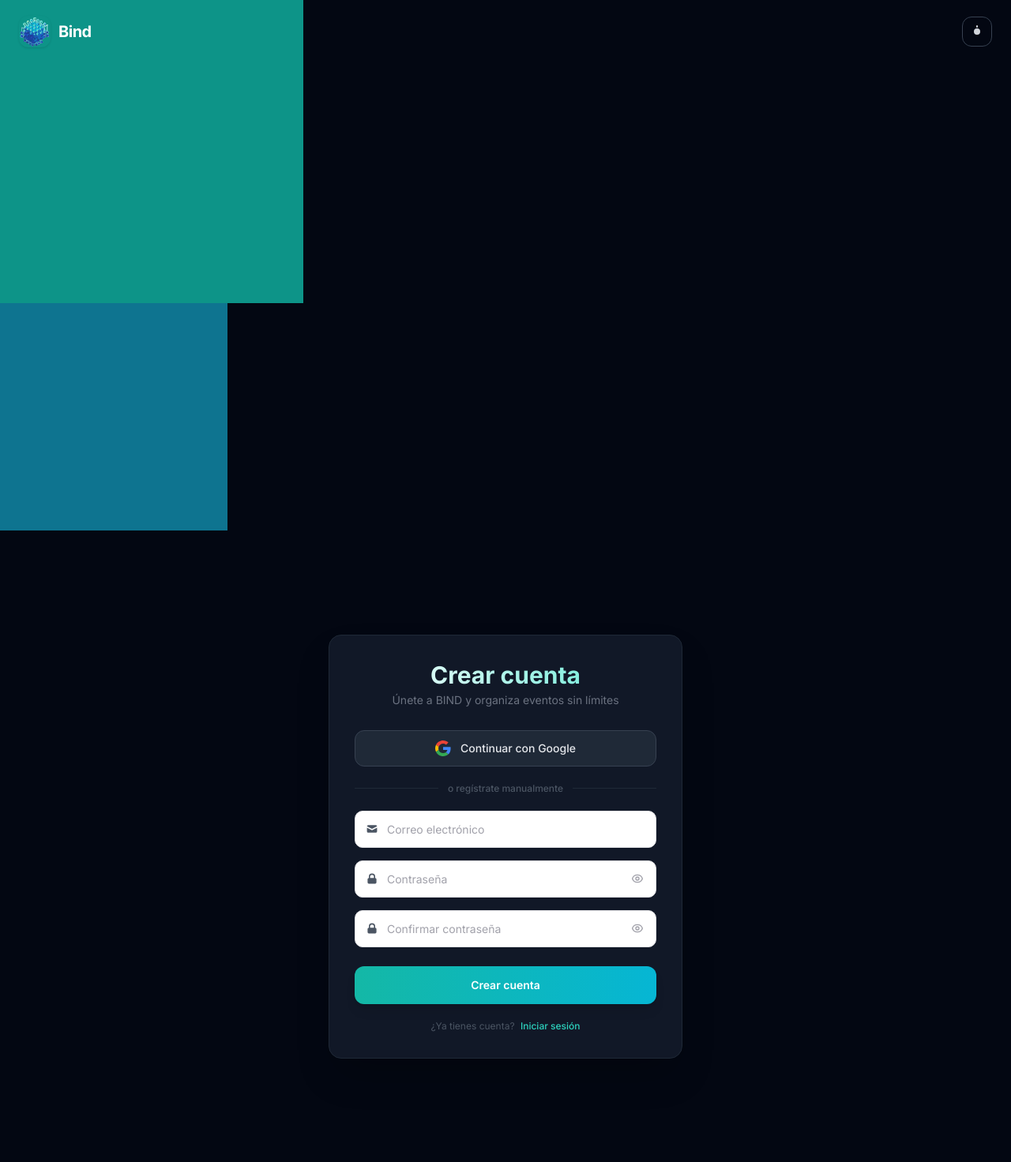
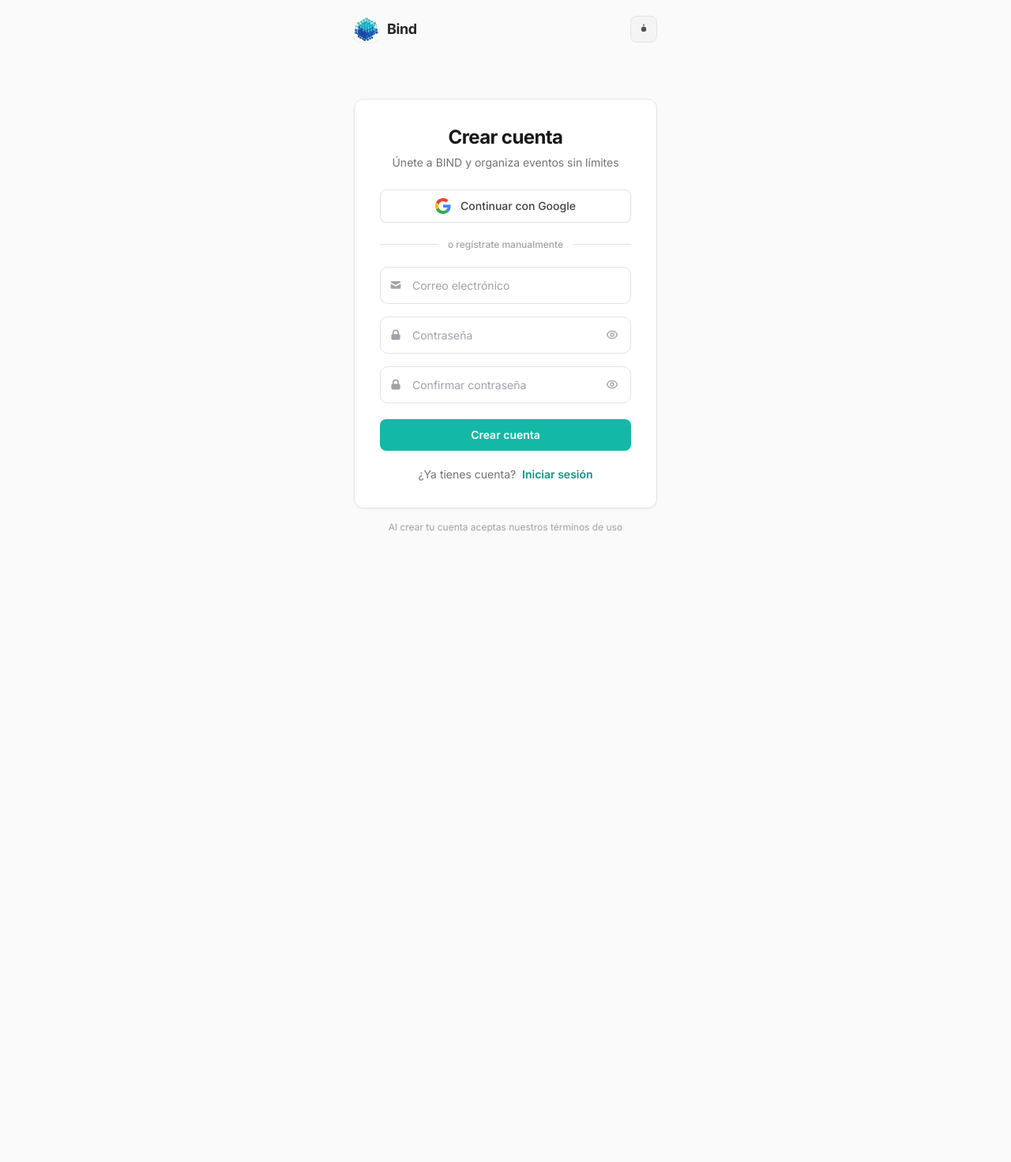
Before and after one commit to JuanFelipePerea/Bind, a Django app: page /accounts/register/ in a window 1280 px wide. Shown: the whole page at 79% size. After the commit the page ends 675 px from the top, so only its background shows below. Run offline with Django 5.2, Linux system fonts and the light colour scheme; some libraries are stand-ins or nearby versions.

Commit message:
feat(ui): fase 1 — completa markup register.html
- Body: bg-gray-950 hardcoded → bg-zinc-50 dark:bg-zinc-950 (theme-aware)
- Blobs decorativos eliminados (incompatibles con fondo claro)
- Header: logo reducido w-8/rounded-lg, toggle zinc tokens, max-w-sm centrado
- Card: bg-gray-900 → bg-white dark:bg-zinc-900, border zinc, shadow-sm
- Titulo: gradient-text → zinc-900 dark:zinc-50 tracking-tight
- Mensajes: bg-red-500/10 → bg-red-50 dark:bg-red-950/40 (semantico)
- Iconos SVG form: text-gray-600 → text-zinc-400 dark:text-zinc-500
- Hints de fortaleza: text-gray-500 → text-zinc-500 dark:text-zinc-400
- Dots de hints: bg-gray-600 → bg-zinc-300 dark:bg-zinc-600
- Submit: gradiente → bg-teal-500 solido con hover scale
- Google btn: dark mode support, zinc tokens
- Divisor: bg-gray-800 → bg-zinc-200 dark:bg-zinc-700
- Footer link: zinc tokens, font-semibold, size text-sm
- INTACTO: id=registerForm, name=email/password1/password2, id=email/
  password1/password2/submitBtn/barWrap/barFill/passHints/strengthLabel/
  matchHintRow/matchIcon/matchText/togglePass1/togglePass2/eye1Open/
  eye1Closed/eye2Open/eye2Closed, csrf_token, /auth/google/login/,
  toda la logica JS de validacion de contrasena

Co-Authored-By: Claude Sonnet 4.6 <noreply@anthropic.com>

```diff
--- a/templates/registration/register.html
+++ b/templates/registration/register.html
@@ -99,55 +99,49 @@
   </style>
 </head>
 
-<body class="bg-gray-950 text-gray-100 min-h-screen relative overflow-hidden">
+<body class="bg-zinc-50 dark:bg-zinc-950 text-zinc-900 dark:text-zinc-100 min-h-screen transition-colors duration-300 relative font-inter">
 
-  <!-- Ambient blobs -->
-  <div class="blob w-96 h-96 bg-teal-600  top-[-8rem]  right-[-6rem]"></div>
-  <div class="blob w-72 h-72 bg-cyan-700  bottom-[-6rem] left-[-4rem]"></div>
-
-  <!-- Header -->
+  <!-- Header minimalista — marca + toggle de tema -->
   <header class="absolute top-0 left-0 w-full py-5 px-6 z-20">
-    <div class="max-w-7xl mx-auto flex justify-between items-center">
+    <div class="max-w-sm mx-auto flex justify-between items-center">
       <a href="{% url 'accounts:index' %}" class="flex items-center gap-2.5 fade-up">
-        <div class="w-10 h-10 rounded-xl overflow-hidden shadow">
+        <div class="w-8 h-8 rounded-lg overflow-hidden shadow-sm">
           <img src="{% static 'img/logo.svg' %}" alt="BIND" class="w-full h-full object-cover">
         </div>
-        <span class="text-xl font-bold tracking-tight text-white">Bind</span>
+        <span class="text-lg font-bold tracking-tight text-zinc-800 dark:text-zinc-100">Bind</span>
       </a>
       <button id="themeToggle"
-        class="p-2 rounded-xl border border-gray-700 hover:bg-gray-800 transition-colors"
+        class="p-2 rounded-lg bg-zinc-100 dark:bg-zinc-800 hover:bg-zinc-200 dark:hover:bg-zinc-700 border border-zinc-200 dark:border-zinc-700 transition-colors"
         aria-label="Cambiar tema">
-        <!-- sun -->
-        <svg class="w-5 h-5 text-gray-300 block dark:hidden" fill="currentColor" viewBox="0 0 20 20">
+        <svg class="w-4 h-4 text-zinc-600 dark:text-zinc-300 block dark:hidden" fill="currentColor" viewBox="0 0 20 20">
           <path d="M10 2a1 1 0 011 1v1a1 1 0 11-2 0V3a1 1 0 011-1zm4 8a4 4 0 11-8 0 4 4 0 018 0z"/>
         </svg>
-        <!-- moon -->
-        <svg class="w-5 h-5 text-gray-300 hidden dark:block" fill="currentColor" viewBox="0 0 20 20">
+        <svg class="w-4 h-4 text-zinc-300 hidden dark:block" fill="currentColor" viewBox="0 0 20 20">
           <path d="M17.293 13.293A8 8 0 016.707 2.707a7 7 0 1010.586 10.586z"/>
         </svg>
       </button>
     </div>
   </header>
 
-  <!-- Main -->
+  <!-- Contenedor centrado -->
   <main class="min-h-screen flex items-center justify-center px-4 py-24 relative z-10">
-    <div class="w-full max-w-md">
+    <div class="w-full max-w-sm">
 
-      <!-- Card -->
-      <div class="bg-gray-900 border border-gray-800 rounded-2xl shadow-2xl p-8 fade-up" style="animation-delay:0.1s;">
+      <!-- Card: fondo sólido + borde sutil — estilo Shadcn -->
+      <div class="bg-white dark:bg-zinc-900 border border-zinc-200 dark:border-zinc-800 rounded-xl shadow-sm p-8 fade-up" style="animation-delay:0.1s;">
 
-        <!-- Title -->
-        <div class="text-center mb-7">
-          <h1 class="text-3xl font-bold bg-gradient-to-r from-white to-teal-300 bg-clip-text text-transparent">
+        <!-- Encabezado -->
+        <div class="text-center mb-6">
+          <h1 class="text-2xl font-bold text-zinc-900 dark:text-zinc-50 tracking-tight">
             Crear cuenta
           </h1>
-          <p class="text-gray-500 text-sm mt-1">Únete a BIND y organiza eventos sin límites</p>
+          <p class="text-zinc-500 dark:text-zinc-400 text-sm mt-1.5">Únete a BIND y organiza eventos sin límites</p>
         </div>
 
         <!-- Server messages -->
         {% if messages %}
           {% for message in messages %}
-          <div class="flex items-start gap-2 bg-red-500/10 border border-red-500/25 text-red-400 text-sm px-4 py-3 rounded-xl mb-5">
+          <div class="flex items-start gap-2.5 bg-red-50 dark:bg-red-950/40 border border-red-200 dark:border-red-800/60 text-red-700 dark:text-red-400 text-sm px-4 py-3 rounded-lg mb-5">
             <svg class="w-4 h-4 mt-0.5 flex-shrink-0" fill="currentColor" viewBox="0 0 20 20">
               <path fill-rule="evenodd" d="M10 18a8 8 0 100-16 8 8 0 000 16zM8.707 7.293a1 1 0 00-1.414 1.414L8.586 10l-1.293 1.293a1 1 0 101.414 1.414L10 11.414l1.293 1.293a1 1 0 001.414-1.414L11.414 10l1.293-1.293a1 1 0 00-1.414-1.414L10 8.586 8.707 7.293z" clip-rule="evenodd"/>
             </svg>
@@ -158,7 +152,7 @@
 
         <!-- Google OAuth — URL fija para evitar get_app() en cada render -->
         <a href="/auth/google/login/"
-          class="btn-google flex items-center justify-center gap-3 w-full bg-gray-800 border border-gray-700 text-gray-200 text-sm font-medium py-3 rounded-xl mb-5">
+          class="btn-google flex items-center justify-center gap-3 w-full bg-white dark:bg-zinc-800 border border-zinc-200 dark:border-zinc-700 text-zinc-700 dark:text-zinc-200 text-sm font-medium py-2.5 rounded-lg mb-5 shadow-sm">
           <svg class="w-5 h-5" viewBox="0 0 48 48" fill="none">
             <path fill="#EA4335" d="M24 9.5c3.54 0 6.71 1.22 9.21 3.6l6.85-6.85C35.9 2.38 30.47 0 24 0 14.62 0 6.51 5.38 2.56 13.22l7.98 6.19C12.43 13.72 17.74 9.5 24 9.5z"/>
             <path fill="#4285F4" d="M46.98 24.55c0-1.57-.15-3.09-.38-4.55H24v9.02h12.94c-.58 2.96-2.26 5.48-4.78 7.18l7.73 6c4.51-4.18 7.09-10.36 7.09-17.65z"/>
@@ -169,20 +163,20 @@
           Continuar con Google
         </a>
 
-        <!-- Divider -->
+        <!-- Divisor -->
         <div class="flex items-center gap-3 mb-5">
-          <div class="flex-1 h-px bg-gray-800"></div>
-          <span class="text-gray-600 text-xs font-medium">o regístrate manualmente</span>
-          <div class="flex-1 h-px bg-gray-800"></div>
+          <div class="flex-1 h-px bg-zinc-200 dark:bg-zinc-700"></div>
+          <span class="text-zinc-400 dark:text-zinc-500 text-xs font-medium">o regístrate manualmente</span>
+          <div class="flex-1 h-px bg-zinc-200 dark:bg-zinc-700"></div>
         </div>
 
-        <!-- Form -->
+        <!-- ── Formulario Django — name / id / csrf intactos ─────────── -->
         <form method="post" id="registerForm" class="space-y-4" novalidate>
           {% csrf_token %}
 
           <!-- Email -->
           <div class="relative">
-            <svg class="w-4 h-4 text-gray-600 absolute left-3.5 top-1/2 -translate-y-1/2 pointer-events-none" fill="currentColor" viewBox="0 0 20 20">
+            <svg class="w-4 h-4 text-zinc-400 dark:text-zinc-500 absolute left-3 top-1/2 -translate-y-1/2 pointer-events-none" fill="currentColor" viewBox="0 0 20 20">
               <path d="M2.003 5.884L10 9.882l7.997-3.998A2 2 0 0016 4H4a2 2 0 00-1.997 1.884z"/>
               <path d="M18 8.118l-8 4-8-4V14a2 2 0 002 2h12a2 2 0 002-2V8.118z"/>
             </svg>
@@ -195,7 +189,7 @@
           <!-- Password 1 -->
           <div class="space-y-2">
             <div class="relative">
-              <svg class="w-4 h-4 text-gray-600 absolute left-3.5 top-1/2 -translate-y-1/2 pointer-events-none" fill="currentColor" viewBox="0 0 20 20">
+              <svg class="w-4 h-4 text-zinc-400 dark:text-zinc-500 absolute left-3 top-1/2 -translate-y-1/2 pointer-events-none" fill="currentColor" viewBox="0 0 20 20">
                 <path fill-rule="evenodd" d="M5 9V7a5 5 0 0110 0v2a2 2 0 012 2v5a2 2 0 01-2 2H5a2 2 0 01-2-2v-5a2 2 0 012-2zm8-2v2H7V7a3 3 0 016 0z" clip-rule="evenodd"/>
               </svg>
               <input type="password" name="password1" id="password1"
@@ -213,22 +207,22 @@
               </button>
             </div>
 
-            <!-- Strength bar -->
+            <!-- Strength bar — ids intactos para el JS -->
             <div id="barWrap" class="bar-track hidden">
               <div id="barFill" class="bar-fill w-0"></div>
             </div>
 
-            <!-- Strength label + hints -->
+            <!-- Strength label + hints — ids intactos para el JS -->
             <div id="passHints" class="hidden space-y-1 px-0.5">
               <div class="flex items-center justify-between">
-                <span id="strengthLabel" class="text-xs font-medium text-gray-500"></span>
+                <span id="strengthLabel" class="text-xs font-medium text-zinc-500"></span>
               </div>
-              <div id="hintLen"  class="flex items-center gap-1.5 text-xs text-gray-500">
-                <span id="dotLen"  class="w-1.5 h-1.5 rounded-full bg-gray-600 flex-shrink-0"></span>
+              <div id="hintLen" class="flex items-center gap-1.5 text-xs text-zinc-500 dark:text-zinc-400">
+                <span id="dotLen" class="w-1.5 h-1.5 rounded-full bg-zinc-300 dark:bg-zinc-600 flex-shrink-0"></span>
                 Mínimo 8 caracteres
               </div>
-              <div id="hintNum"  class="flex items-center gap-1.5 text-xs text-gray-500">
-                <span id="dotNum"  class="w-1.5 h-1.5 rounded-full bg-gray-600 flex-shrink-0"></span>
+              <div id="hintNum" class="flex items-center gap-1.5 text-xs text-zinc-500 dark:text-zinc-400">
+                <span id="dotNum" class="w-1.5 h-1.5 rounded-full bg-zinc-300 dark:bg-zinc-600 flex-shrink-0"></span>
                 Números o símbolos (recomendado)
               </div>
             </div>
@@ -237,7 +231,7 @@
           <!-- Password 2 -->
           <div class="space-y-2">
             <div class="relative">
-              <svg class="w-4 h-4 text-gray-600 absolute left-3.5 top-1/2 -translate-y-1/2 pointer-events-none" fill="currentColor" viewBox="0 0 20 20">
+              <svg class="w-4 h-4 text-zinc-400 dark:text-zinc-500 absolute left-3 top-1/2 -translate-y-1/2 pointer-events-none" fill="currentColor" viewBox="0 0 20 20">
                 <path fill-rule="evenodd" d="M5 9V7a5 5 0 0110 0v2a2 2 0 012 2v5a2 2 0 01-2 2H5a2 2 0 01-2-2v-5a2 2 0 012-2zm8-2v2H7V7a3 3 0 016 0z" clip-rule="evenodd"/>
               </svg>
               <input type="password" name="password2" id="password2"
@@ -255,7 +249,7 @@
               </button>
             </div>
 
-            <!-- Match hint -->
+            <!-- Match hint — ids intactos para el JS -->
             <div id="matchHintRow" class="hidden flex items-center gap-1.5 px-0.5">
               <span id="matchIcon" class="text-sm leading-none"></span>
               <span id="matchText" class="text-xs font-medium"></span>
@@ -263,22 +257,27 @@
           </div>
 
           <!-- Submit -->
-          <div class="pt-2">
+          <div class="pt-1">
             <button type="submit" id="submitBtn"
-              class="btn-primary w-full bg-gradient-to-r from-teal-500 to-cyan-500 hover:from-teal-400 hover:to-cyan-400 text-white font-semibold py-3.5 rounded-xl shadow-lg text-sm">
+              class="btn-primary w-full bg-teal-500 hover:bg-teal-600 active:bg-teal-700 text-white font-semibold py-2.5 rounded-lg shadow-sm text-sm">
               Crear cuenta
             </button>
           </div>
         </form>
 
         <!-- Footer link -->
-        <p class="text-center mt-5 text-xs text-gray-600">
+        <p class="text-center mt-5 text-sm text-zinc-500 dark:text-zinc-400">
           ¿Ya tienes cuenta?
-          <a href="{% url 'accounts:login' %}" class="text-teal-400 hover:text-teal-300 font-medium ml-1 transition-colors">
+          <a href="{% url 'accounts:login' %}" class="text-teal-600 dark:text-teal-400 font-semibold hover:text-teal-700 dark:hover:text-teal-300 ml-1 transition-colors">
             Iniciar sesión
           </a>
         </p>
       </div>
+
+      <!-- Link externo debajo de la card -->
+      <p class="text-center mt-4 text-xs text-zinc-400 dark:text-zinc-500 fade-up" style="animation-delay:0.25s;">
+        Al crear tu cuenta aceptas nuestros términos de uso
+      </p>
 
     </div>
   </main>
```
